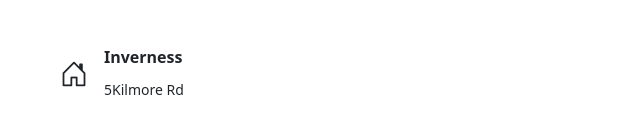
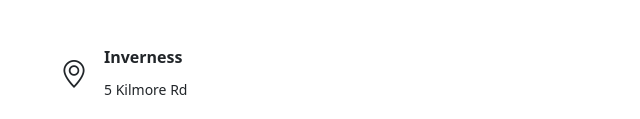
Before and after one commit to Luca-Gerace/BUILD-WEEK-2, a plain HTML site: page pages/appartamento.html in a window 1280 px wide. Shown: the part 833-952 px from the top of the page, 0-640 px from the left. Drawn offline with nearby package versions, Linux system fonts and the light colour scheme.

Commit message:
Cambiata un'icona

```diff
--- a/pages/appartamento.html
+++ b/pages/appartamento.html
@@ -107,14 +107,14 @@
                     </div>
                     <div class="d-flex mt-5">
                         <div class="d-flex align-items-center me-3 ">
-                            <i class="bi bi-house-door fw-bold fs-3"></i>
+                            <i class="bi bi-geo-alt fw-bold fs-3"></i>
                         </div>
                         <div>
                             <div class="fw-bold mb-2">
                                 Inverness
                             </div>
                             <div>
-                                <small>5Kilmore Rd</small>
+                                <small>5 Kilmore Rd</small>
                             </div>
                         </div>
                     </div>
```
